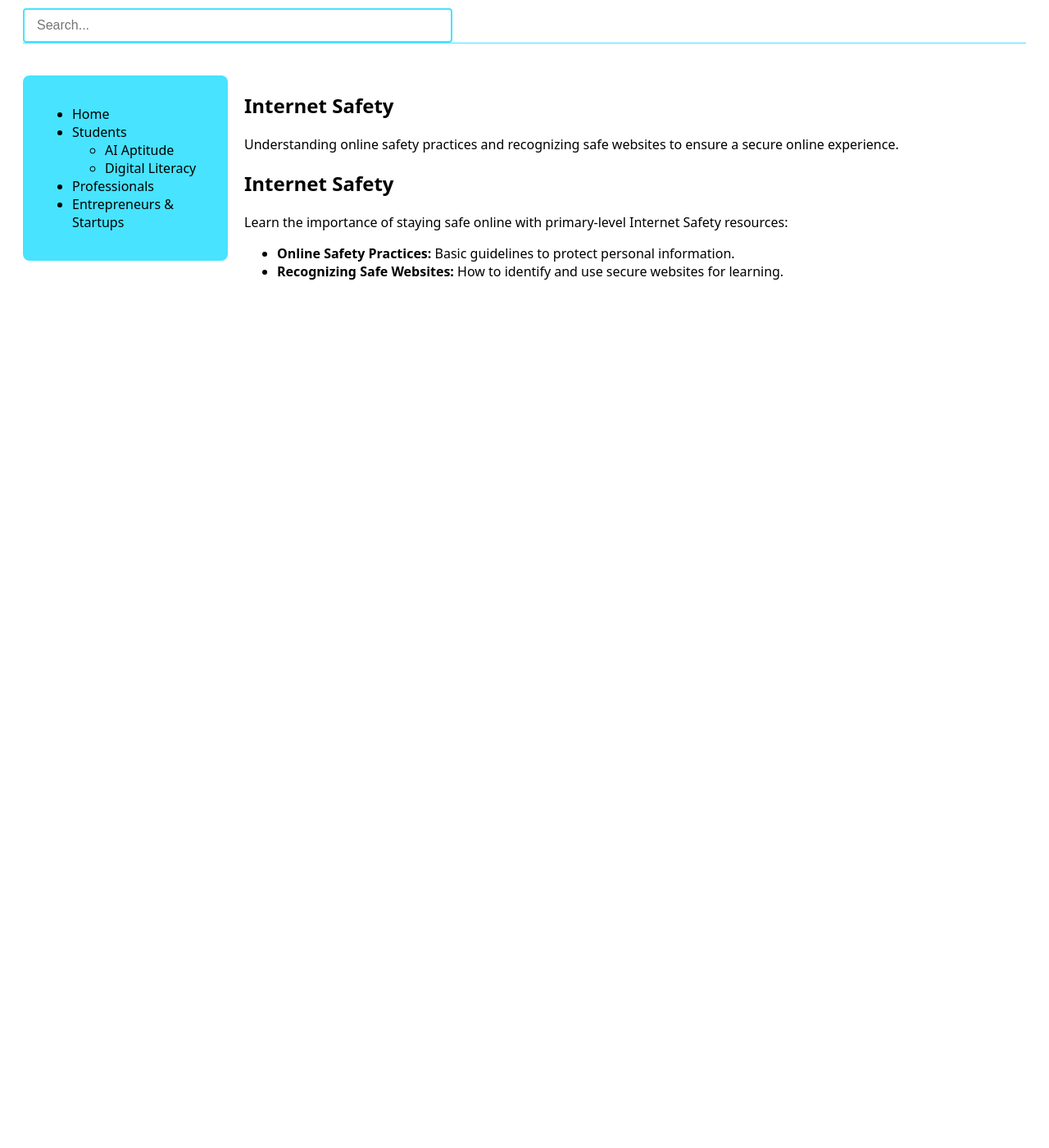
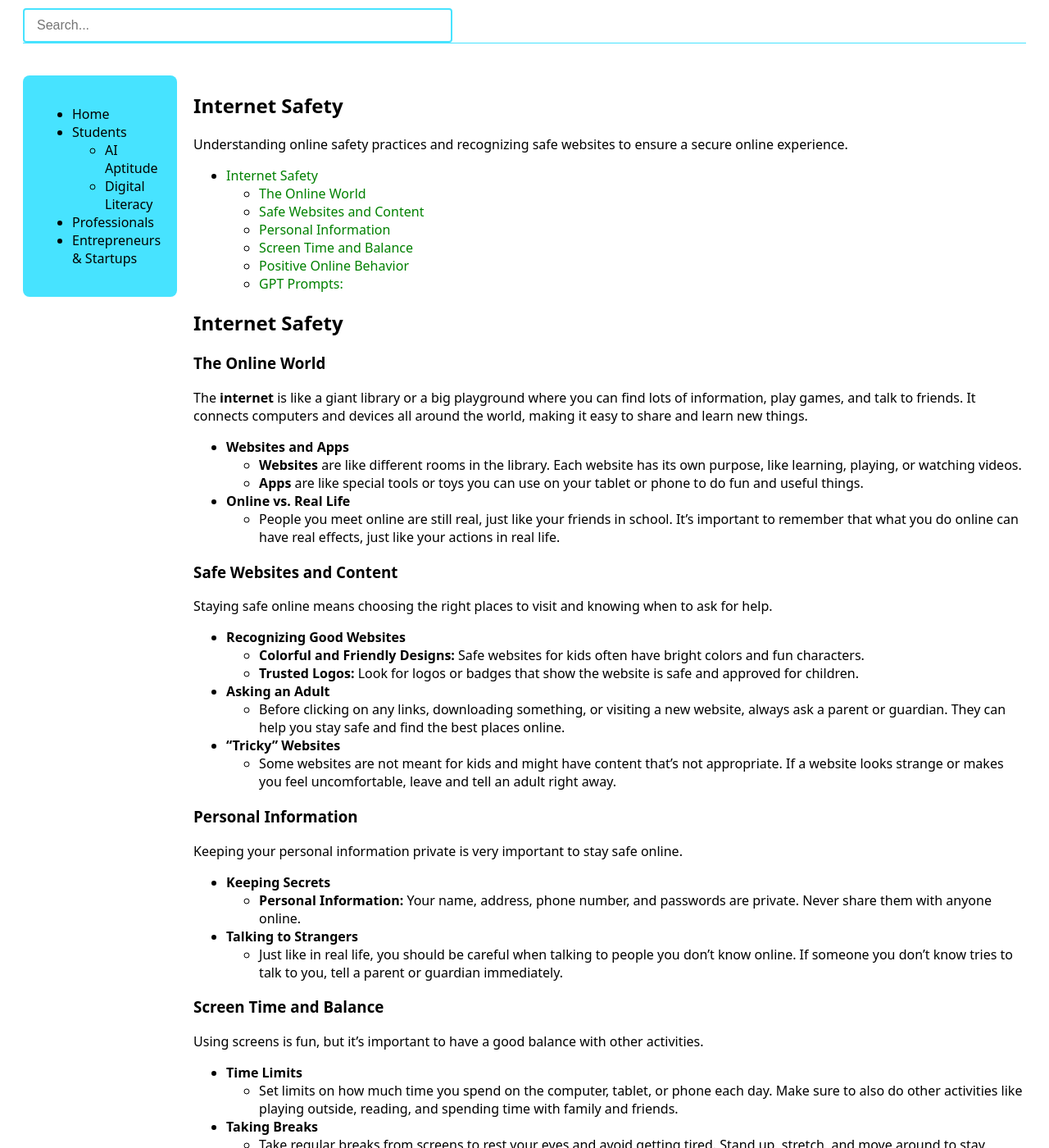
Before and after one commit to ICTASL/capacity-building, a Jekyll site: the page built from students/digital_literacy/primary/internet-safety.md, in a window 1280 px wide and 1400 px high, scrolled down 205 px. Shown: the whole window at 82% size. Built offline with Jekyll 4.4.1, drawn with Linux system fonts in a browser that asks for light colours; before the commit the page ends 900 px from its top, so only the background shows below that; some of the changed text lies outside the part shown.

Commit message:
Adding page on internet safety for primary students

```diff
--- a/students/digital_literacy/primary/internet-safety.md
+++ b/students/digital_literacy/primary/internet-safety.md
@@ -6,9 +6,72 @@ permalink: "/students/digital-literacy/primary/internet-safety/"
 lang: "en"
 ---
 
-# Internet Safety
+* TOC
+{:toc}
 
-Learn the importance of staying safe online with primary-level Internet Safety resources:
+## Internet Safety
 
-- **Online Safety Practices:** Basic guidelines to protect personal information.
-- **Recognizing Safe Websites:** How to identify and use secure websites for learning.
+### The Online World
+
+The **internet** is like a giant library or a big playground where you can find lots of information, play games, and talk to friends. It connects computers and devices all around the world, making it easy to share and learn new things.
+
+- **Websites and Apps**
+  - **Websites** are like different rooms in the library. Each website has its own purpose, like learning, playing, or watching videos.
+  - **Apps** are like special tools or toys you can use on your tablet or phone to do fun and useful things.
+
+- **Online vs. Real Life**
+  - People you meet online are still real, just like your friends in school. It's important to remember that what you do online can have real effects, just like your actions in real life.
+
+### Safe Websites and Content
+
+Staying safe online means choosing the right places to visit and knowing when to ask for help.
+
+- **Recognizing Good Websites**
+  - **Colorful and Friendly Designs:** Safe websites for kids often have bright colors and fun characters.
+  - **Trusted Logos:** Look for logos or badges that show the website is safe and approved for children.
+
+- **Asking an Adult**
+  - Before clicking on any links, downloading something, or visiting a new website, always ask a parent or guardian. They can help you stay safe and find the best places online.
+
+- **"Tricky" Websites**
+  - Some websites are not meant for kids and might have content that’s not appropriate. If a website looks strange or makes you feel uncomfortable, leave and tell an adult right away.
+
+### Personal Information
+
+Keeping your personal information private is very important to stay safe online.
+
+- **Keeping Secrets**
+  - **Personal Information:** Your name, address, phone number, and passwords are private. Never share them with anyone online.
+
+- **Talking to Strangers**
+  - Just like in real life, you should be careful when talking to people you don't know online. If someone you don’t know tries to talk to you, tell a parent or guardian immediately.
+
+### Screen Time and Balance
+
+Using screens is fun, but it’s important to have a good balance with other activities.
+
+- **Time Limits**
+  - Set limits on how much time you spend on the computer, tablet, or phone each day. Make sure to also do other activities like playing outside, reading, and spending time with family and friends.
+
+- **Taking Breaks**
+  - Take regular breaks from screens to rest your eyes and avoid getting tired. Stand up, stretch, and move around to stay healthy.
+
+### Positive Online Behavior
+
+Being kind and respectful online helps make the internet a better place for everyone.
+
+- **Being Kind Online**
+  - Use polite words and be respectful when you chat or comment online. Treat others the way you want to be treated.
+
+- **Asking for Help**
+  - If you see something online that makes you feel scared or uncomfortable, tell a trusted adult right away. They can help you understand what’s happening and keep you safe.
+
+### GPT Prompts:
+
+(New to prompting? Read our [Guide to Prompting for Learning](../../../ai-aptitude/guide-to-prompting-for-learning/) )
+
+- *"What are the best practices for staying safe online?"*
+- *"How can I recognize phishing attempts?"*
+- *"Explain the importance of using strong passwords and how to create them."*
+
+---
```
Also changed, not shown: si/students/digital_literacy/primary/internet-safety.md (+1 -1 lines), students/digital_literacy/index.md (+1 -1 lines), ta/students/digital_literacy/primary/internet-safety.md (+1 -1 lines).
